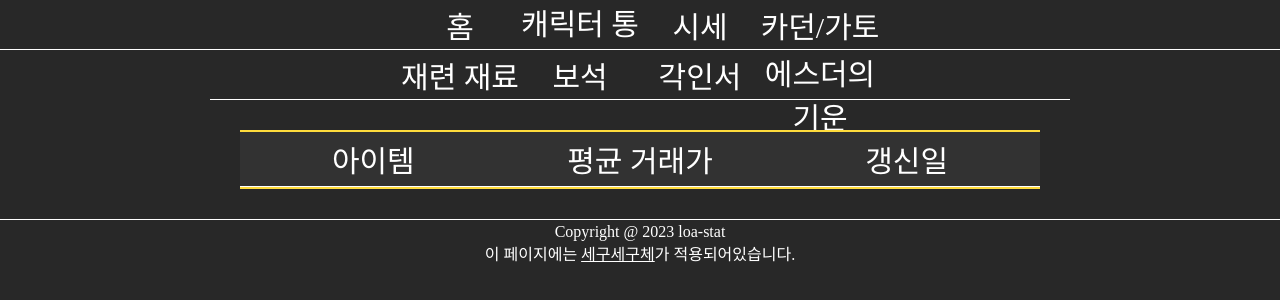
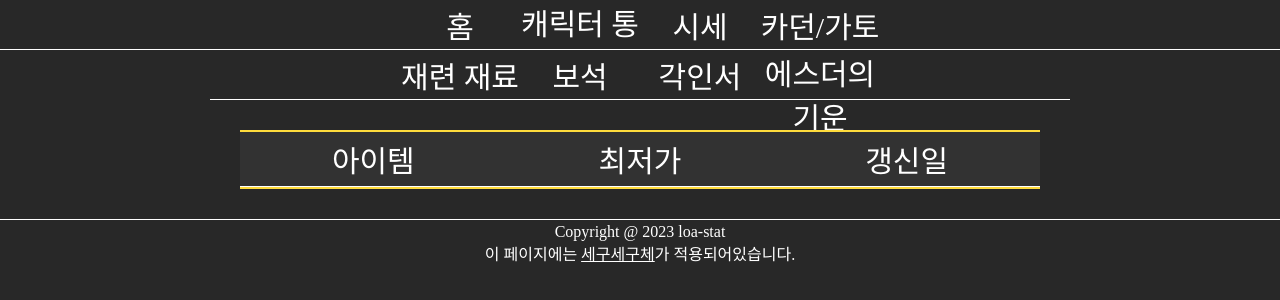
Before and after one commit to Wseop/loa-stat-frontend, a Next.js app: page /market-price/market-price.container in a window 1280 px wide. Shown: the top 300 px of the page. Built offline with nearby package versions, Linux system fonts and the light colour scheme; a web font is replaced by a local one.

Commit message:
feat:시세 - 항상 최저가를 보여주도록 수정

```diff
--- a/src/pages/market-price/market-price.presenter.tsx
+++ b/src/pages/market-price/market-price.presenter.tsx
@@ -34,12 +34,7 @@ export default function MarketPricePresenter(props: MarketPricePresenterProps) {
       <Area borderColor="#ffdc3c">
         <Row backgroundColor="#323232" borderColor="white">
           <Span1>아이템</Span1>
-          {props.category === '재련 재료' ||
-          props.category === '에스더의 기운' ? (
-            <Span1>평균 거래가</Span1>
-          ) : (
-            <Span1>최저가</Span1>
-          )}
+          <Span1>최저가</Span1>
           <Span1>갱신일</Span1>
         </Row>
         {props.itemPrices?.map((v) => (
```
